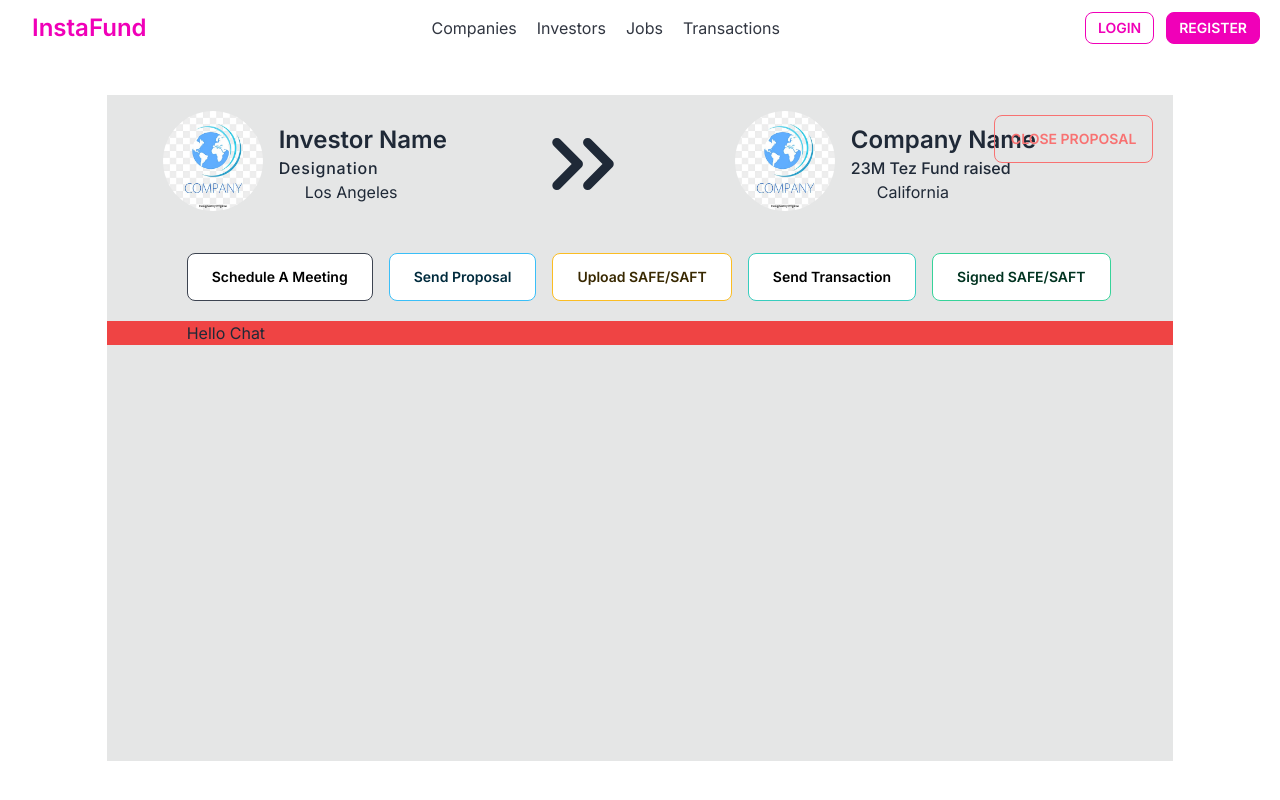
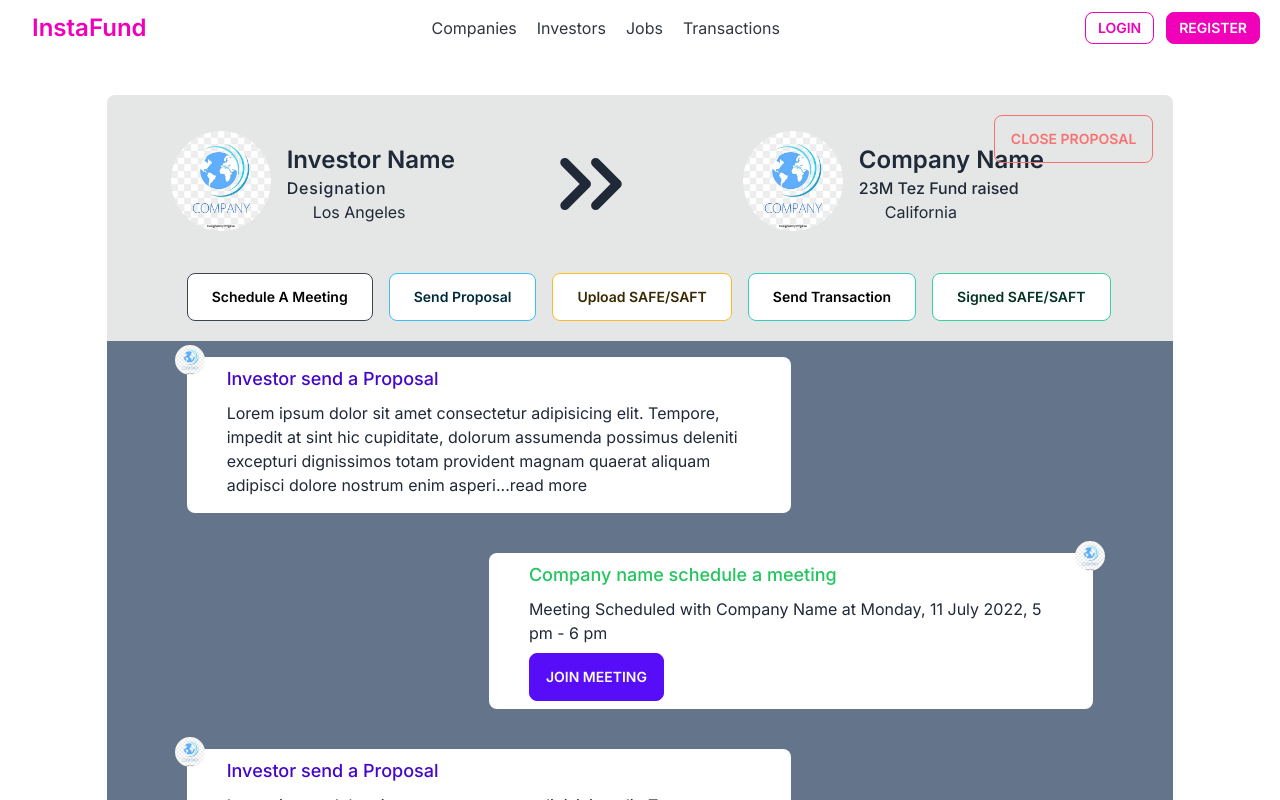
Before and after one commit to mondalraj/InstaFund, a Next.js app: page /transaction in a window 1280 px wide. Built offline with nearby package versions, Linux system fonts and the light colour scheme; some icons are missing.

Commit message:
Complete transaction page UI

```diff
--- /dev/null
+++ b/components/transactions/readMore.js
@@ -0,0 +1,16 @@
+import { useState } from "react";
+export default function ReadMore({ children }){
+    const text = children;
+    const [isReadMore, setIsReadMore] = useState(true);
+    const toggleReadMore = () => {setIsReadMore(!isReadMore)};
+    return (
+        <p className="text-base py-2">
+            {isReadMore ? text.slice(0, 230): text }
+            {text.length > 230 &&
+                <span onClick={toggleReadMore} className="cursor-pointer">
+                    {isReadMore ? '...read more' : ' ...show less'}
+                </span>
+            }
+        </p>
+    );
+}
--- a/pages/investorform/details.js
+++ b/pages/investorform/details.js
@@ -38,7 +38,6 @@ export default function funding() {
     const list = [...inputList];
     list[index][name] = value;
     setInputList(list);
-    console.log(inputList);
   };
 
   const handleTeamInputChange = (e, index) => {
@@ -209,13 +208,6 @@ export default function funding() {
                   </div>
                 );
               })}
-              {/* <div className="flex justify-end">
-                  <input
-                    type="submit"
-                    value="Submit"
-                    className="btn btn-primary w-max px-10"
-                  />
-              </div> */}
             </form>
             <div className="divider mt-0"></div>
             <div className="flex justify-between items-center">
@@ -336,14 +328,14 @@ export default function funding() {
                   </div>
                 );
               })}
-              <div className="flex justify-end">
+            </form>
+            <div className="flex justify-end">
                 <input
                   type="submit"
                   value="Submit"
                   className="btn btn-primary w-max px-10"
                 />
-              </div>
-            </form>
+            </div>
           </div>
         </div>
       </div>
--- a/pages/investorform/index.js
+++ b/pages/investorform/index.js
@@ -15,7 +15,8 @@ formState: { errors },
 const router = useRouter();
 
 useEffect(() => {
-    if (localStorage.getItem("investorData")) {
+    const data = localStorage.getItem("investorData");
+    if (data) {
         router.push("/investorform/details");
     }
 }, []);
--- a/pages/transaction.js
+++ b/pages/transaction.js
@@ -2,16 +2,19 @@ import { Icon } from "@iconify/react";
 import Image from "next/image";
 import Head from "next/head";
 import Navbar from "../components/commons/Navbar";
+import ReadMore from "../components/transactions/readMore";
 
 export default function Transaction() {
+
+    let text = "Lorem ipsum dolor sit amet consectetur adipisicing elit. Tempore, impedit at sint hic cupiditate, dolorum assumenda possimus deleniti excepturi dignissimos totam provident magnam quaerat aliquam adipisci dolore nostrum enim asperiores sit similique nam voluptates! Deserunt id nam minus laudantium tempore consectetur nemo autem. Harum ipsum neque libero, inventore ad nihil"
   return (
-    <div className="w-full h-screen flex flex-col">
+    <div className="w-full h-screen flex flex-col overflow-hidden">
       <Head>
         <title>Transactions</title>
       </Head>
       <Navbar />
-      <div className="w-5/6 bg-base-300 h-5/6 m-auto">
-        <div className="flex relative items-center gap-x-20 px-10">
+      <div className="w-5/6 bg-base-300 h-5/6 m-auto rounded-lg">
+        <div className="flex relative items-center gap-x-20 px-12 pt-5">
             <div className="flex items-center">
                 <div className="p-4 max-w-md max-h-fit">
                     <Image
@@ -62,9 +65,66 @@ export default function Transaction() {
             <button className="btn text-black hover:text-white btn-accent bg-white px-6 capitalize">Send Transaction</button>
             <button className="btn btn-success bg-white px-6 capitalize">Signed SAFE/SAFT</button>
         </div>
-        <div className="bg-red-500 px-20">
-            Hello Chat
-        </div>
+        <ul className=" bg-slate-500 flex flex-col h-full gap-y-10 px-20 py-4 overflow-auto">
+            <li className="flex justify-start">
+                <div className="bg-base-100 rounded-lg px-10 py-2 w-2/3 relative">
+                    <div className="absolute -top-3 -left-3">
+                        <Image
+                            src="/Company_Logo.png"
+                            alt="Investor Logo"
+                            width="30"
+                            height="30"
+                            className="rounded-full"
+                        />
+                    </div>
+                    <h1 className="text-lg font-medium text-primary-focus">Investor send a Proposal</h1>
+                    <ReadMore >
+                        Lorem ipsum dolor sit amet consectetur adipisicing elit. Tempore, impedit at sint hic cupiditate, dolorum assumenda
+                        possimus deleniti excepturi dignissimos totam provident magnam quaerat aliquam adipisci dolore nostrum enim
+                        asperiores sit similique nam voluptates! Deserunt id nam minus laudantium tempore consectetur nemo autem.
+                        Harum ipsum neque libero, inventore ad nihil
+                    </ReadMore>
+                </div>
+            </li>
+            <li className="flex justify-end">
+                <div className="bg-base-100 rounded-lg px-10 py-2 w-2/3 relative">
+                    <div className="absolute -top-3 -right-3">
+                        <Image
+                            src="/Company_Logo.png"
+                            alt="Investor Logo"
+                            width="30"
+                            height="30"
+                            className="rounded-full"
+                        />
+                    </div>
+                    <h1 className="text-lg font-medium text-green-500">Company name schedule a meeting</h1>
+                    <p className="text-base py-2">
+                        Meeting Scheduled with Company Name at Monday, 11 July 2022, 5 pm - 6 pm
+                    </p>
+                    <button className="btn btn-primary">Join Meeting</button>
+                </div>
+            </li>
+            <li className="flex justify-start">
+                <div className="bg-base-100 rounded-lg px-10 py-2 w-2/3 relative">
+                    <div className="absolute -top-3 -left-3">
+                        <Image
+                            src="/Company_Logo.png"
+                            alt="Investor Logo"
+                            width="30"
+                            height="30"
+                            className="rounded-full"
+                        />
+                    </div>
+                    <h1 className="text-lg font-medium text-primary-focus">Investor send a Proposal</h1>
+                    <p className="text-base py-2">
+                        Lorem ipsum dolor sit amet consectetur adipisicing elit. Tempore, impedit at sint hic cupiditate, dolorum assumenda
+                        possimus deleniti excepturi dignissimos totam provident magnam quaerat aliquam adipisci dolore
+                        nostrum enim asperiores sit similique nam voluptates! Deserunt id nam minus laudantium tempore consectetur
+                        nemo autem. Harum ipsum neque libero, inventore ad nihil.
+                    </p>
+                </div>
+            </li>
+        </ul>
       </div>
     </div>
   );
--- a/styles/globals.css
+++ b/styles/globals.css
@@ -9,16 +9,7 @@
   font-family: 'Inter', sans-serif;
 }
 
-div {
-  -ms-overflow-style: none;
-  scrollbar-width: none;
-}
-
-div::-webkit-scrollbar {
-  display: none;
-}
-
-/* ::-webkit-scrollbar {
+::-webkit-scrollbar {
   -webkit-appearance: none;
   width: 10px;
   border-radius: 5px;
@@ -28,7 +19,16 @@ div::-webkit-scrollbar {
   border-radius: 5px;
   background: #000;
   box-shadow: 0 0 1px rgba(77, 77, 77, 0.5);
-} */
+}
+
+div {
+  -ms-overflow-style: none;
+  scrollbar-width: none;
+}
+
+div::-webkit-scrollbar {
+  display: none;
+}
 
 input::-webkit-outer-spin-button,
 input::-webkit-inner-spin-button {
```
